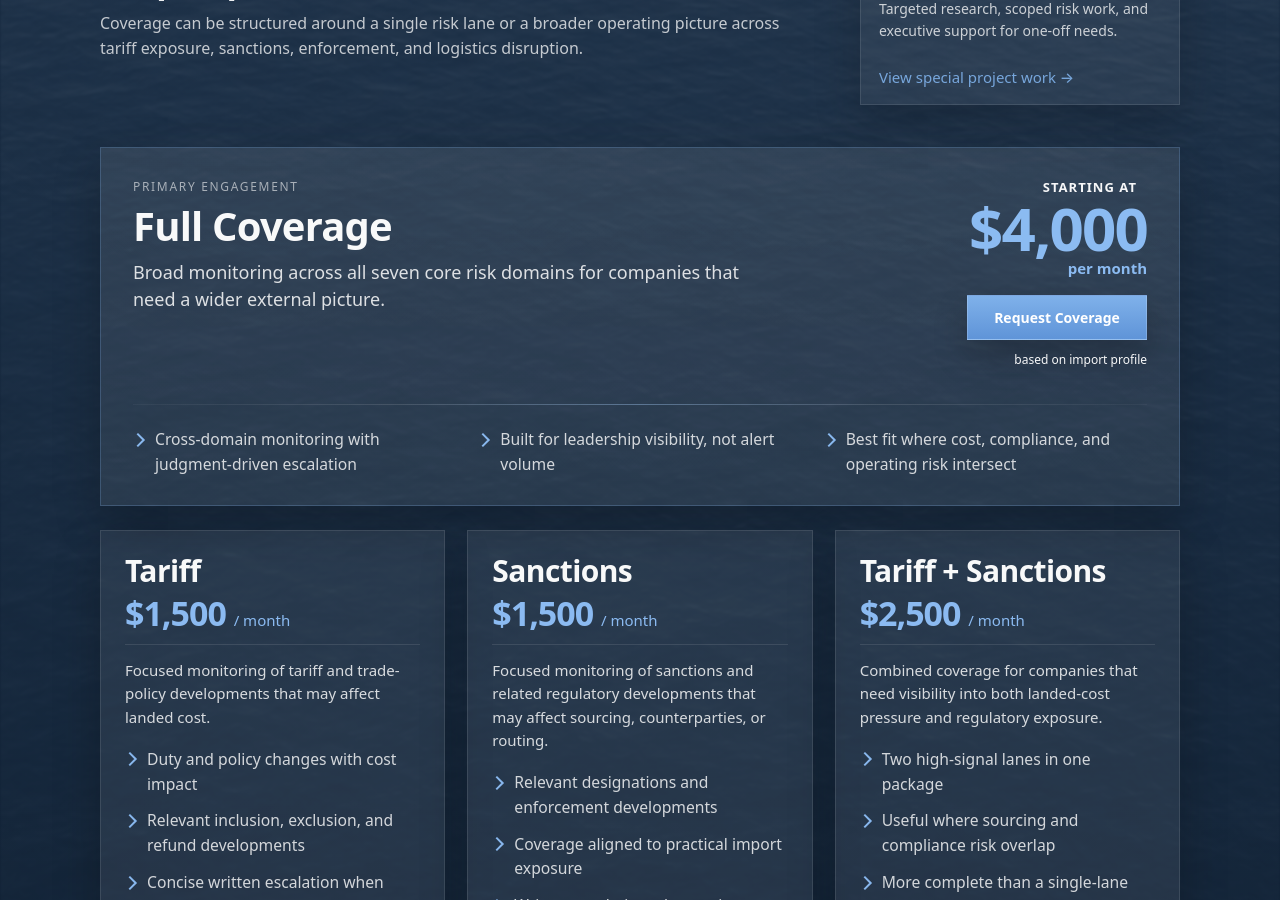
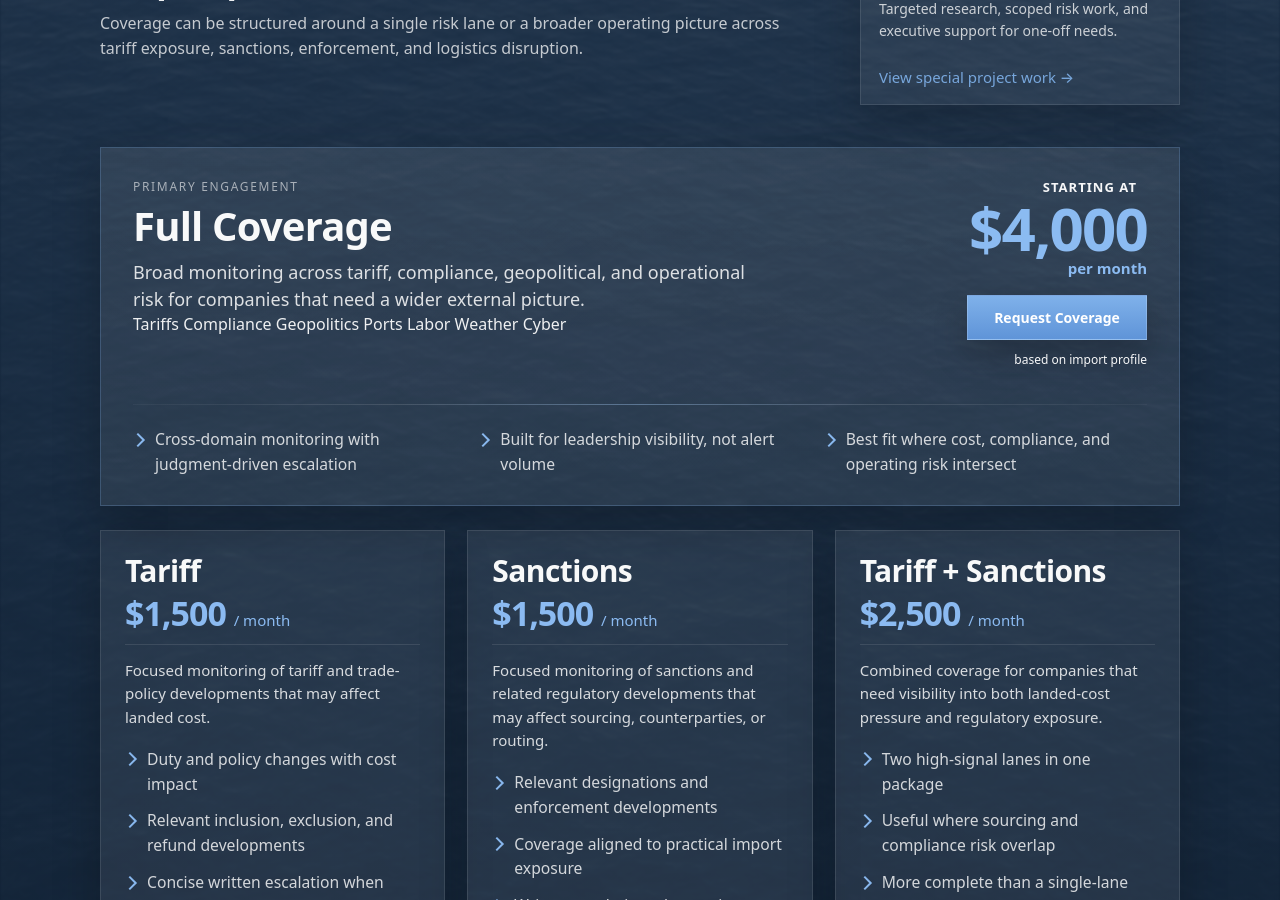
Before and after one commit to importrisk/import-risk-intelligence-site, a Jekyll site: the page built from pricing.html, in a window 1280 px wide and 900 px high, scrolled down 440 px. Built offline with Jekyll 4.4.1, drawn with Linux system fonts in a browser that asks for light colours.

Commit message:
Update pricing.html

```diff
--- a/pricing.html
+++ b/pricing.html
@@ -49,8 +49,19 @@ description: Pricing and scope options for Import Risk Intelligence.
         <p class="pricing-kicker">Primary engagement</p>
         <h3 class="pricing-card-title pricing-card-title-featured">Full Coverage</h3>
         <p class="pricing-card-text pricing-card-text-featured">
-                Broad monitoring across all seven core risk domains for companies that need a wider external picture.
+          Broad monitoring across tariff, compliance, geopolitical, and operational
+          risk for companies that need a wider external picture.
         </p>
+
+        <div class="pricing-domain-list" aria-label="Core risk domains">
+          <span>Tariffs</span>
+          <span>Compliance</span>
+          <span>Geopolitics</span>
+          <span>Ports</span>
+          <span>Labor</span>
+          <span>Weather</span>
+          <span>Cyber</span>
+        </div>
       </div>
 
       <div class="pricing-card-priceblock">
```
Lines whose indentation alone changed are shown as unchanged.
